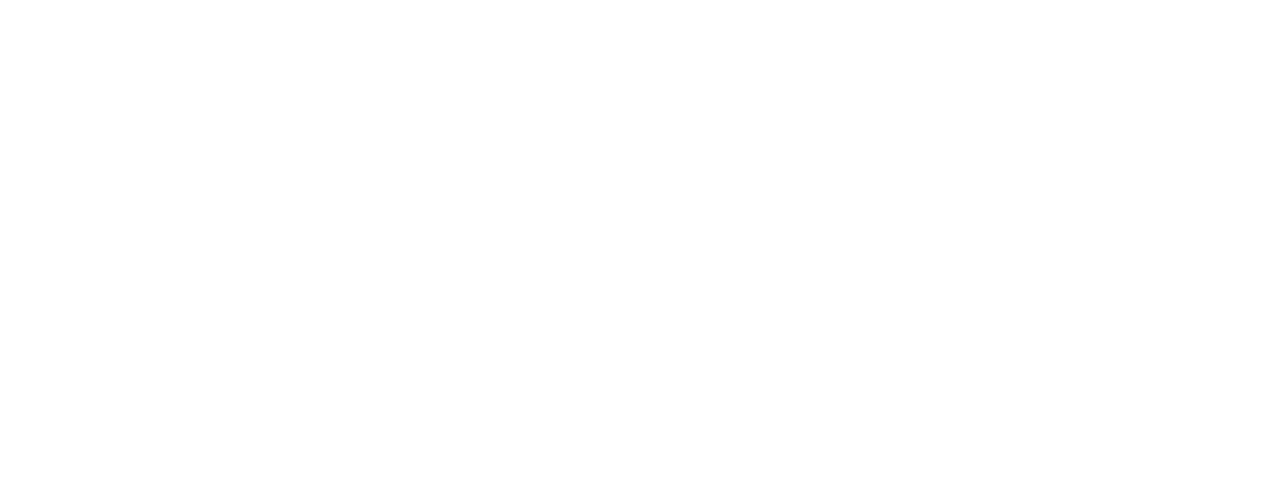
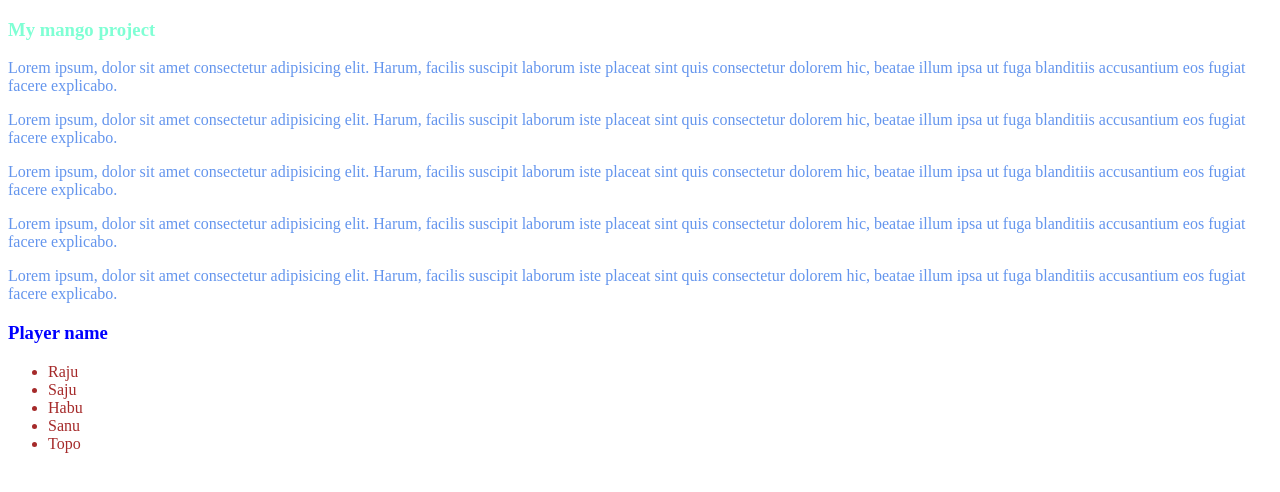
Before and after one commit to Himel4D/My-first-github-repo, a plain HTML site: page index.html in a window 1280 px wide. Drawn offline with Linux system fonts and the light colour scheme.

Commit message:
added the first blog

```diff
--- a/index.html
+++ b/index.html
@@ -4,8 +4,41 @@
     <meta charset="UTF-8">
     <meta name="viewport" content="width=device-width, initial-scale=1.0">
     <title>My First Ever Github Repo</title>
+    <style>
+p{color: cornflowerblue;}
+#Cat{color: blue;}
+li{color: brown;}
+    </style>
 </head>
 <body>
+    <div>
+        <h3 style="color: aquamarine;">My mango project</h3>
+        <p class="">
+            Lorem ipsum, dolor sit amet consectetur adipisicing elit. Harum, facilis suscipit laborum iste placeat sint quis consectetur dolorem hic, beatae illum ipsa ut fuga blanditiis accusantium eos fugiat facere explicabo.
+        </p>
+        <p>
+            Lorem ipsum, dolor sit amet consectetur adipisicing elit. Harum, facilis suscipit laborum iste placeat sint quis consectetur dolorem hic, beatae illum ipsa ut fuga blanditiis accusantium eos fugiat facere explicabo.
+        </p>
+        <p>
+            Lorem ipsum, dolor sit amet consectetur adipisicing elit. Harum, facilis suscipit laborum iste placeat sint quis consectetur dolorem hic, beatae illum ipsa ut fuga blanditiis accusantium eos fugiat facere explicabo.
+        </p>
+        <p>
+            Lorem ipsum, dolor sit amet consectetur adipisicing elit. Harum, facilis suscipit laborum iste placeat sint quis consectetur dolorem hic, beatae illum ipsa ut fuga blanditiis accusantium eos fugiat facere explicabo.
+        </p>
+        <p>
+            Lorem ipsum, dolor sit amet consectetur adipisicing elit. Harum, facilis suscipit laborum iste placeat sint quis consectetur dolorem hic, beatae illum ipsa ut fuga blanditiis accusantium eos fugiat facere explicabo.
+        </p>
+        <h3 id="Cat">Player name</h3>
+        <ul>       <li>Raju</li>
+            <li>Saju</li>
+            <li>Habu</li>
+            <li>Sanu</li>
+            <li>Topo</li></ul>
+
+
+
+    </div>
+
 
 </body>
 </html>
```
